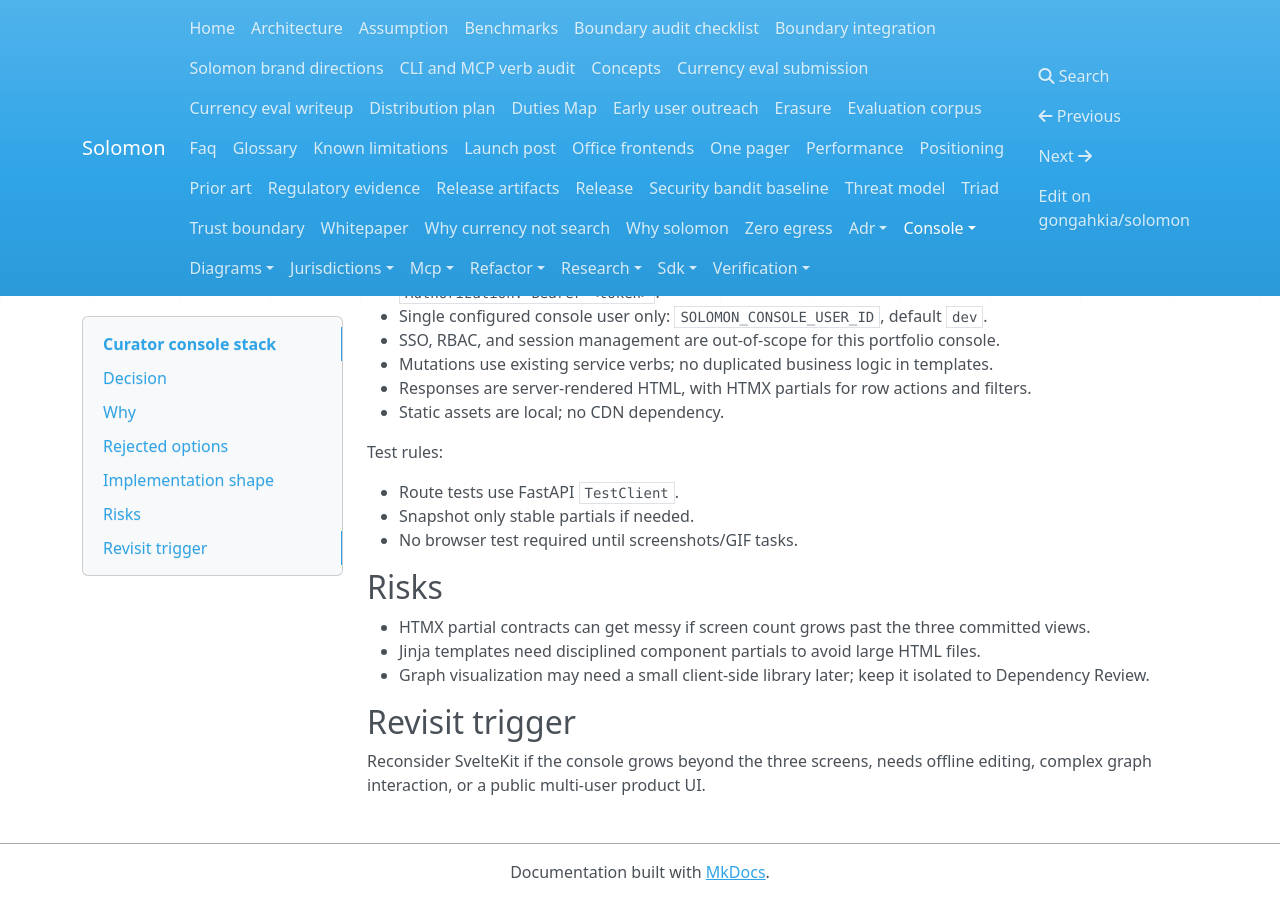
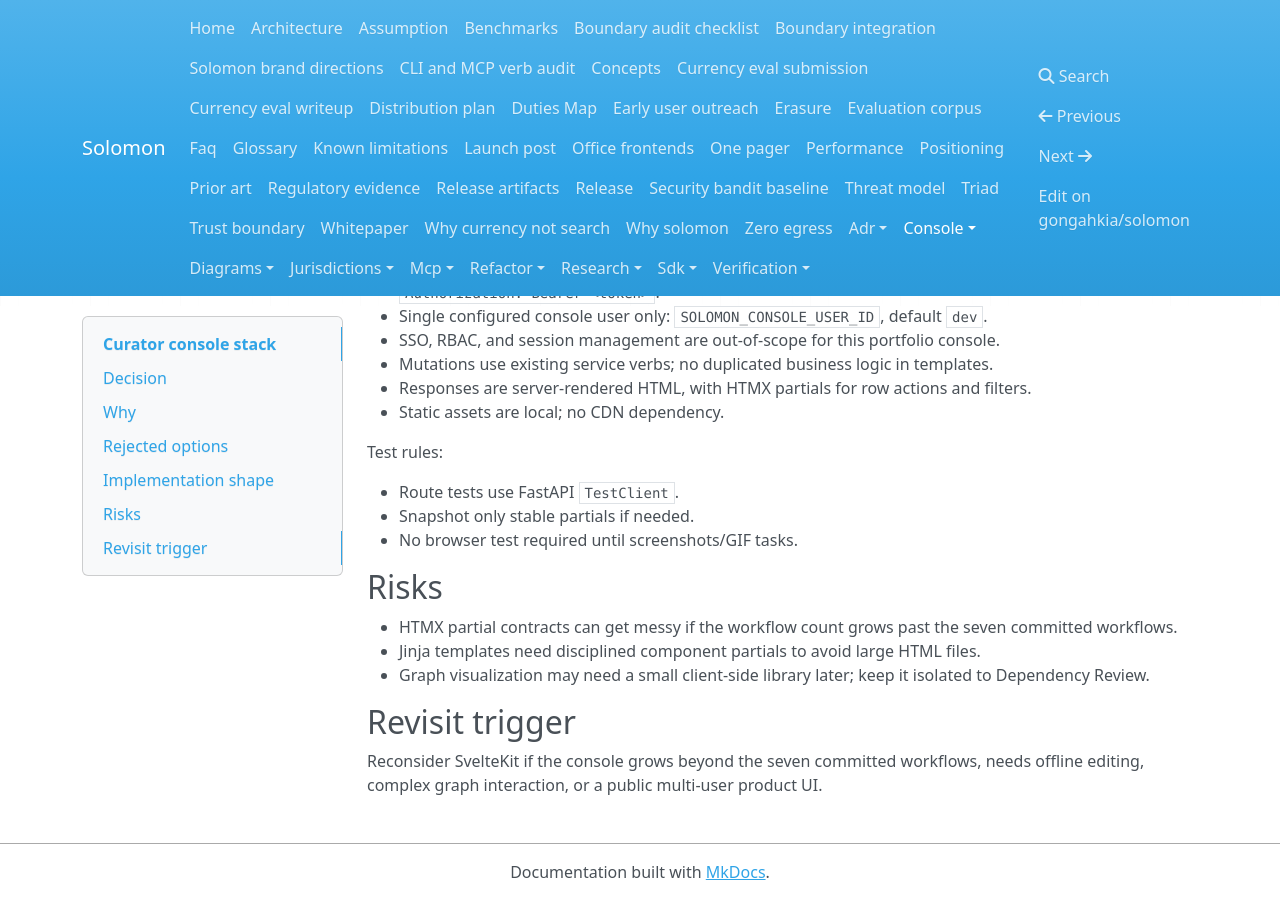
Before and after one commit to gongahkia/solomon, an MkDocs documentation site: the page built from docs/console/stack.md, in a window 1280 px wide and 900 px high, scrolled down 2015 px. Built offline with MkDocs 1.6.1, drawn with Linux system fonts in a browser that asks for light colours; nearby versions of some CDN libraries.

Commit message:
docs: align console workflow count
(cherry picked from commit 2a559ae1dcadeaeab24eb5b328df74beaf84a585)

```diff
--- a/docs/console/stack.md
+++ b/docs/console/stack.md
@@ -103,10 +103,10 @@
 
 ## Risks
 
-- HTMX partial contracts can get messy if screen count grows past the three committed views.
+- HTMX partial contracts can get messy if the workflow count grows past the seven committed workflows.
 - Jinja templates need disciplined component partials to avoid large HTML files.
 - Graph visualization may need a small client-side library later; keep it isolated to Dependency Review.
 
 ## Revisit trigger
 
-Reconsider SvelteKit if the console grows beyond the three screens, needs offline editing, complex graph interaction, or a public multi-user product UI.
+Reconsider SvelteKit if the console grows beyond the seven committed workflows, needs offline editing, complex graph interaction, or a public multi-user product UI.
```
